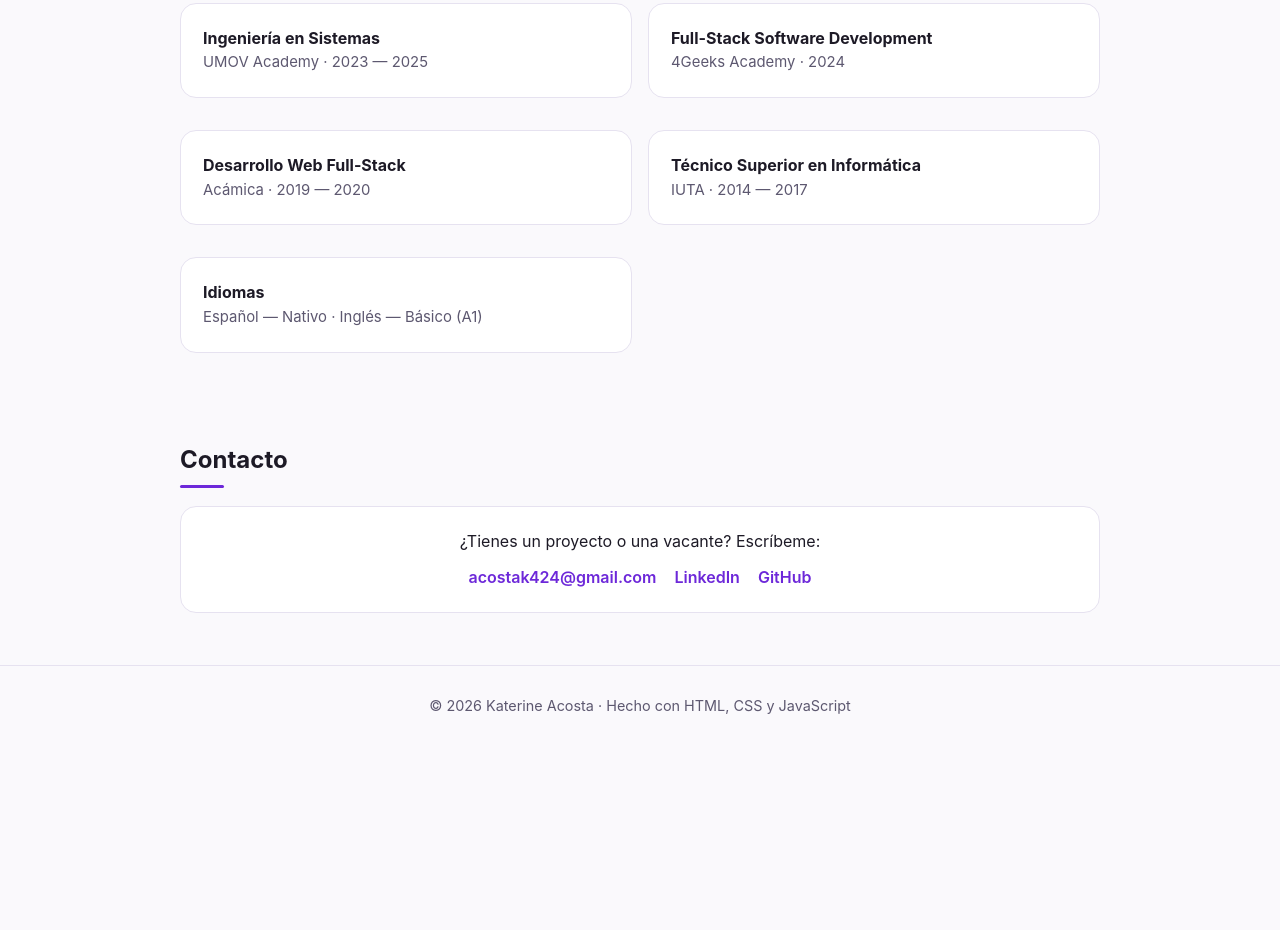
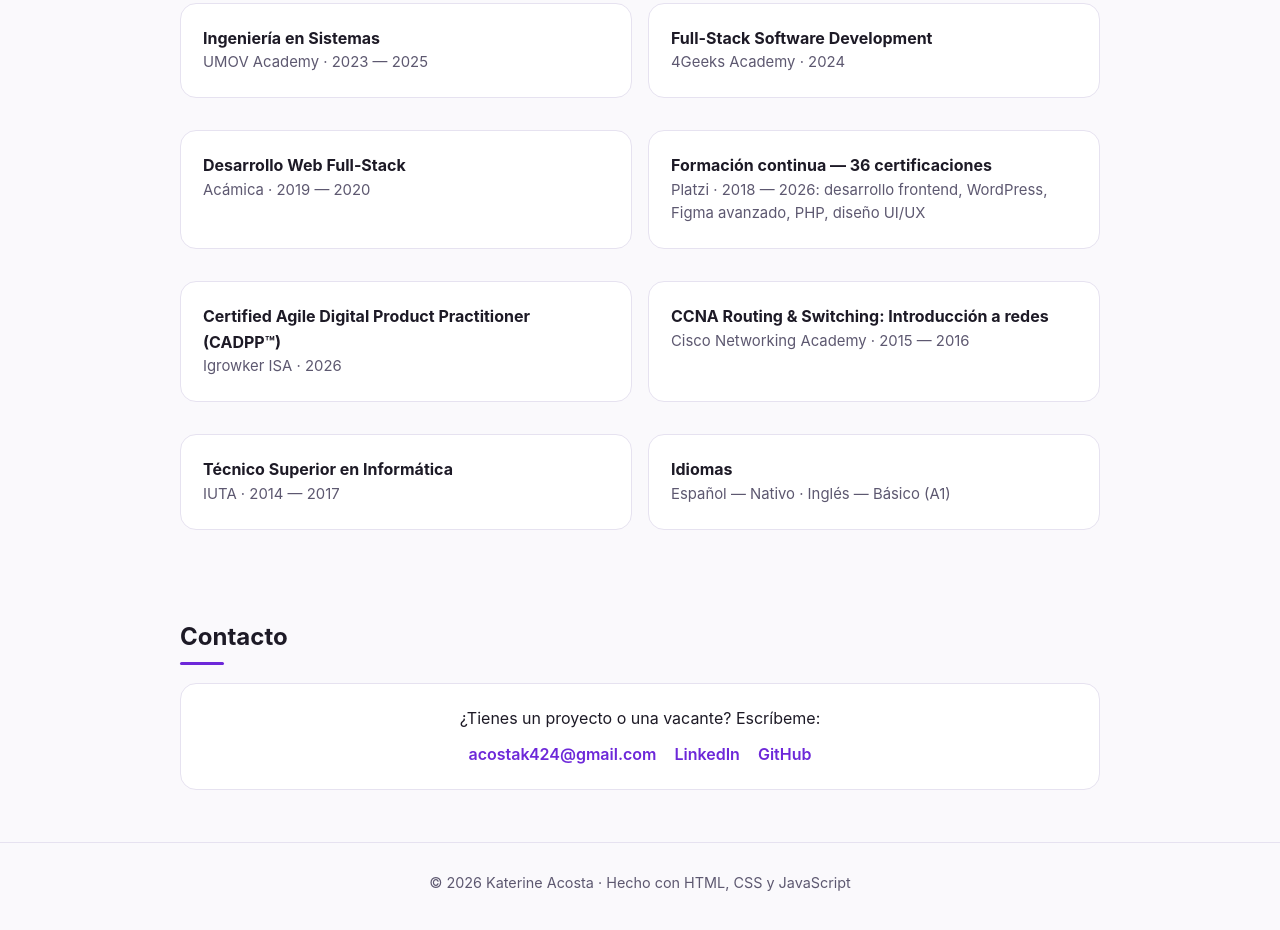
Before and after one commit to kath424/portfolio, a plain HTML site: page index.html in a window 1280 px wide. Shown: the part 3144-4074 px from the top of the page. Before the commit the page ends 3901 px from the top, so only its background shows below. Drawn offline with Linux system fonts and the light colour scheme.

Commit message:
Add Platzi, Igrowker CADPP and Cisco CCNA education from LinkedIn

```diff
--- a/index.html
+++ b/index.html
@@ -200,6 +200,18 @@
         <p>Acámica · 2019 — 2020</p>
       </div>
       <div class="card edu">
+        <h3 data-i18n="edu5_t">Formación continua — 36 certificaciones</h3>
+        <p data-i18n="edu5_p">Platzi · 2018 — 2026: desarrollo frontend, WordPress, Figma avanzado, PHP, diseño UI/UX</p>
+      </div>
+      <div class="card edu">
+        <h3>Certified Agile Digital Product Practitioner (CADPP™)</h3>
+        <p>Igrowker ISA · 2026</p>
+      </div>
+      <div class="card edu">
+        <h3>CCNA Routing & Switching: Introducción a redes</h3>
+        <p>Cisco Networking Academy · 2015 — 2016</p>
+      </div>
+      <div class="card edu">
         <h3 data-i18n="edu3_t">Técnico Superior en Informática</h3>
         <p>IUTA · 2014 — 2017</p>
       </div>
@@ -255,6 +267,8 @@ const EN = {
   p6_p:"Task manager in Python (2026): ongoing backend practice, project structure and version control.",
   skills_h:"Skills", sk_api:"APIs", sk_acc:"Web accessibility", sk_pm:"Project management",
   edu_h:"Education & languages", edu1_t:"B.S. in Systems Engineering", edu3_t:"Associate Degree in Computer Science", edu4_t:"Full-Stack Web Development",
+  edu5_t:"Continuing education — 36 certifications",
+  edu5_p:"Platzi · 2018 — 2026: frontend development, WordPress, advanced Figma, PHP, UI/UX design",
   lang_t:"Languages", lang_p:"Spanish — Native · English — Basic (A1)",
   contact_p:"Have a project or a role in mind? Write to me:",
   foot:"Built with HTML, CSS and JavaScript"
```
